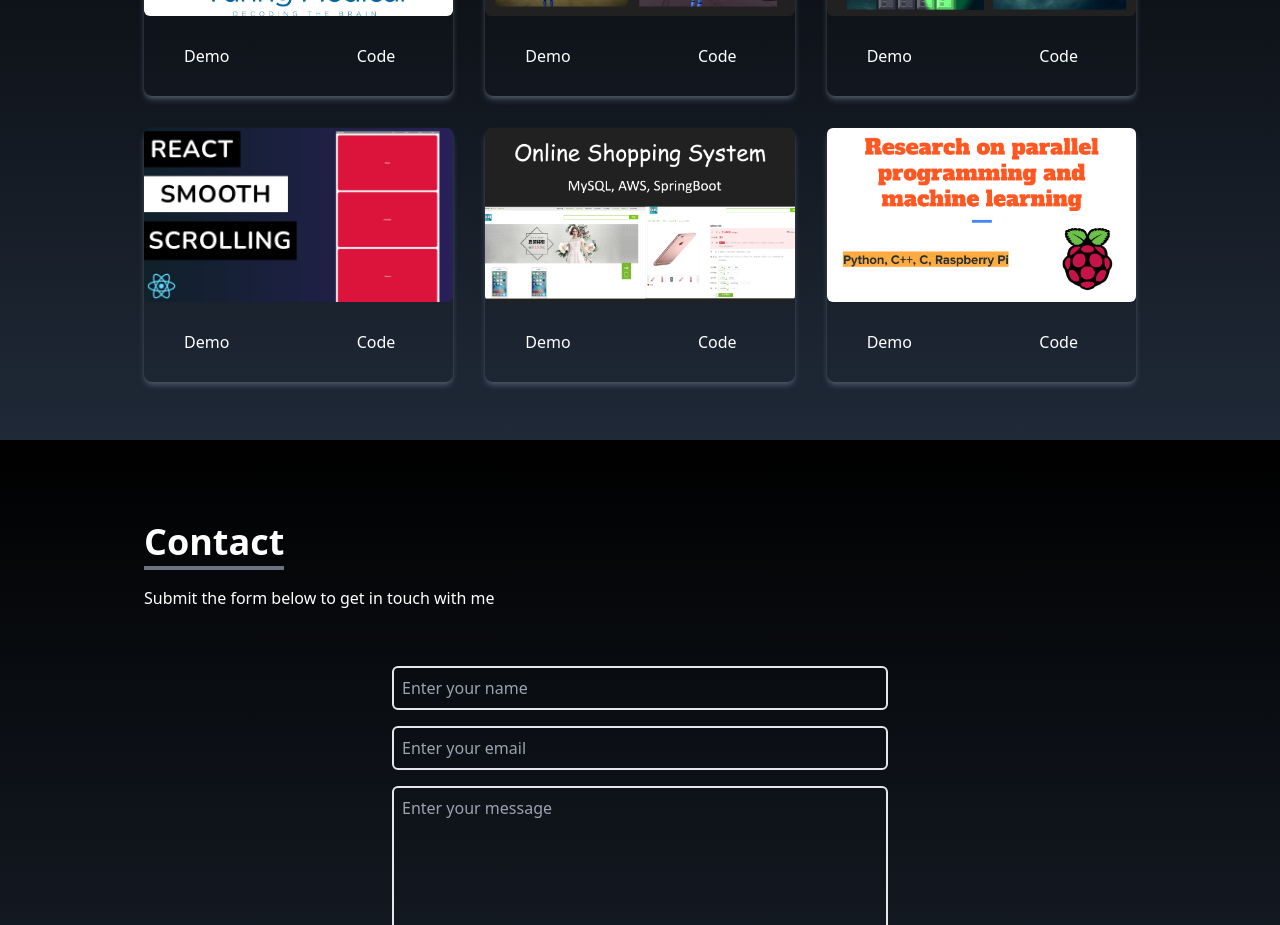
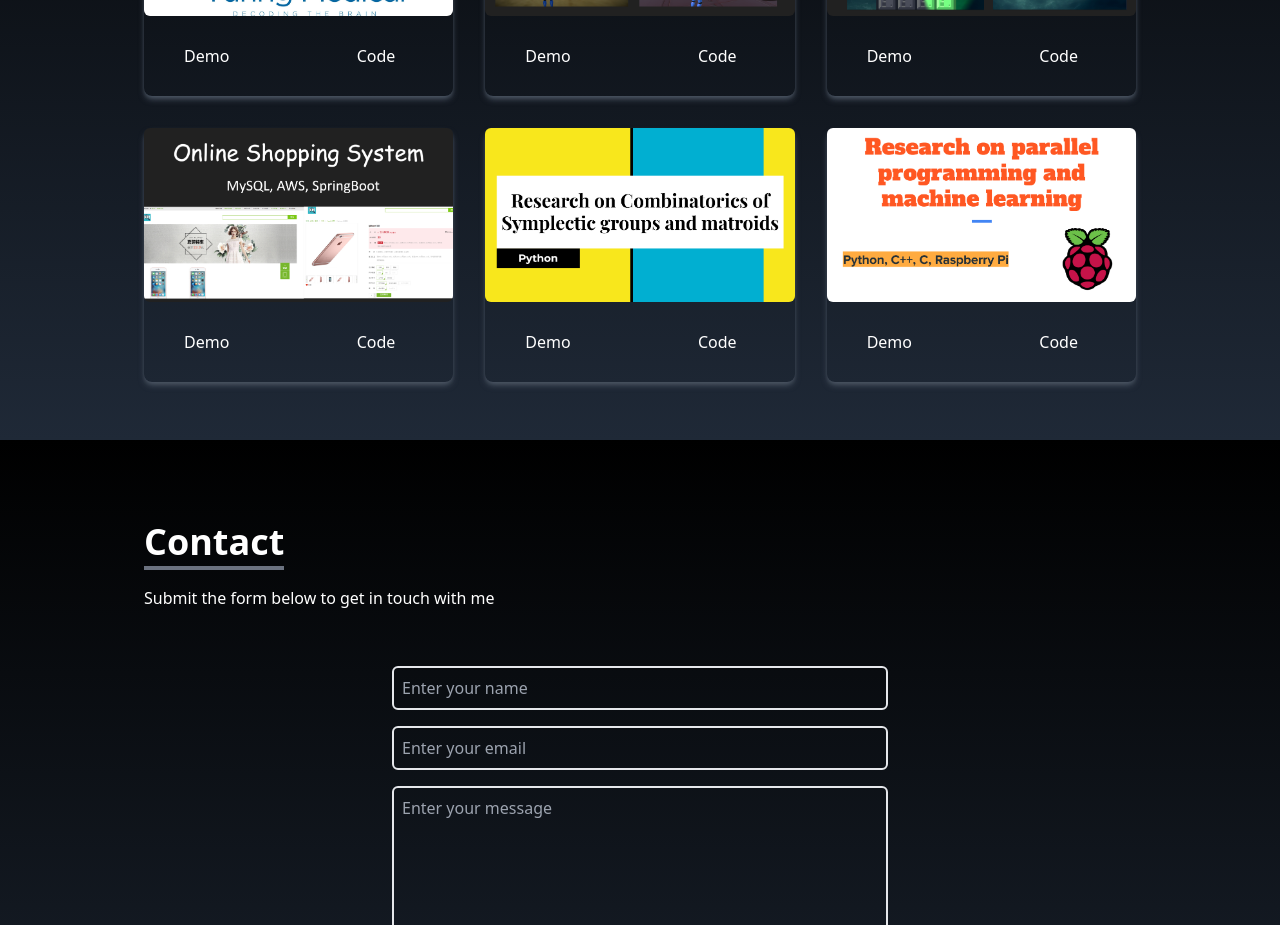
Before and after one commit to JackElodeOn/my-portfolio, a React (Create React App) app: page / in a window 1280 px wide. Shown: the part 2760-3685 px from the top of the page. Built offline with nearby package versions, Linux system fonts and the light colour scheme.

Commit message:
minor change

```diff
--- a/src/components/Portfolio.jsx
+++ b/src/components/Portfolio.jsx
@@ -3,7 +3,7 @@ import turingmedical from "../assets/portfolio/turingmedical.png";
 import questToAtlantis from "../assets/portfolio/questToAtlantis.png";
 import onlineShopping from "../assets/portfolio/onlineShopping.png";
 import getTotheChoppa from "../assets/portfolio/getTotheChoppa.png";
-import reactSmooth from "../assets/portfolio/reactSmooth.jpg";
+import matroids from "../assets/portfolio/matroids.png";
 import raspberrypi from "../assets/portfolio/raspberrypi.png";
 
 const Portfolio = () => {
@@ -28,15 +28,15 @@ const Portfolio = () => {
         },
         {
             id: 4,
-            src: reactSmooth,
-            demoLink: "https://google.com",
-            codeLink: "https://google.com",
+            src: onlineShopping,
+            demoLink: "",
+            codeLink: "https://github.com/JackElodeOn/Online-Shopping-System",
         },
         {
             id: 5,
-            src: onlineShopping,
+            src: matroids,
             demoLink: "",
-            codeLink: "https://github.com/JackElodeOn/Online-Shopping-System",
+            codeLink: "",
         },
         {
             id: 6,
```
